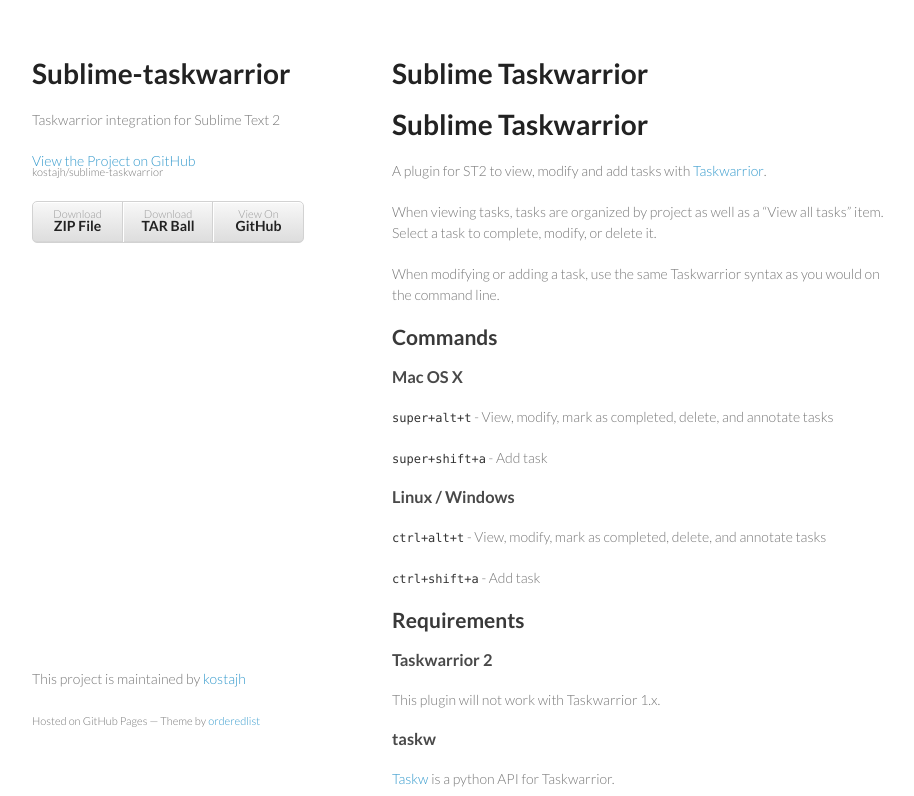
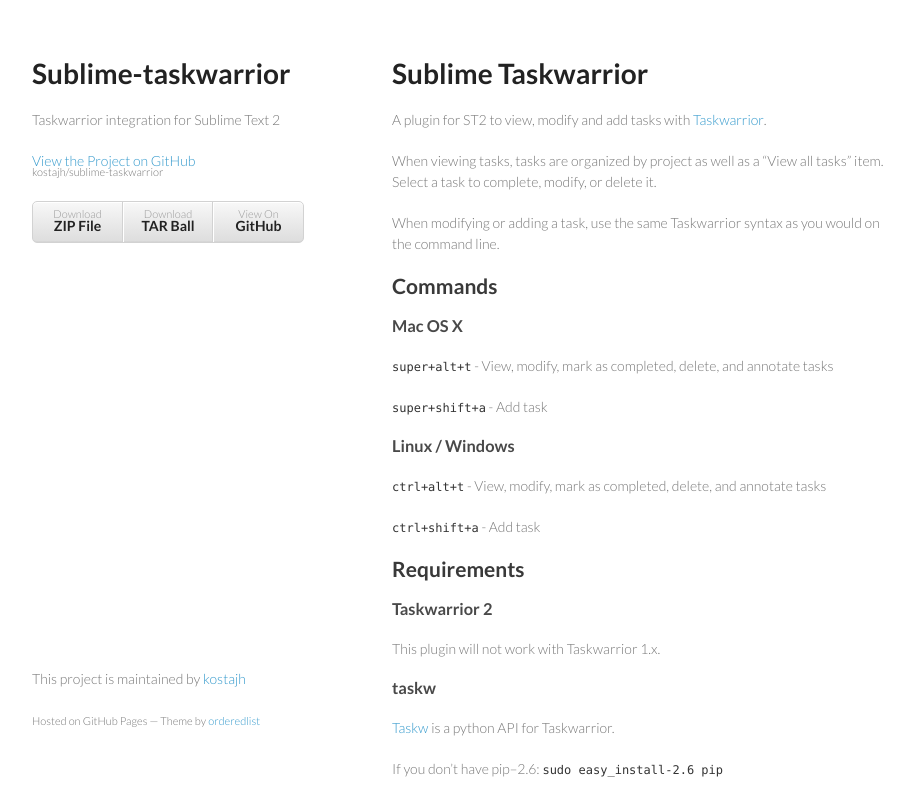
Before and after one commit to kostajh/sublime-taskwarrior, a plain HTML site: page index.html in a window 1280 px wide. Shown: the top 796 px of the page, without its empty margins (178-1092 px from the left). Drawn offline with Linux system fonts and the light colour scheme.

Commit message:
Remove duplicate h1

```diff
--- a/index.html
+++ b/index.html
@@ -29,8 +29,6 @@
       </header>
       <section>
         <h1>Sublime Taskwarrior</h1>
-
-<h1 id="sublimetaskwarrior">Sublime Taskwarrior</h1>
 
 <p>A plugin for ST2 to view, modify and add tasks with <a href="http://www.taskwarrior.org">Taskwarrior</a>.</p>
 
```
